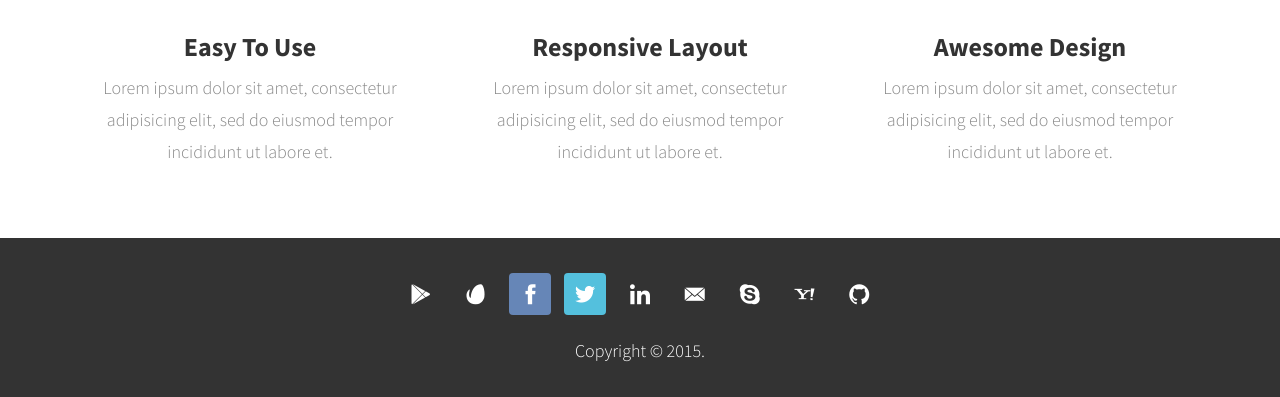
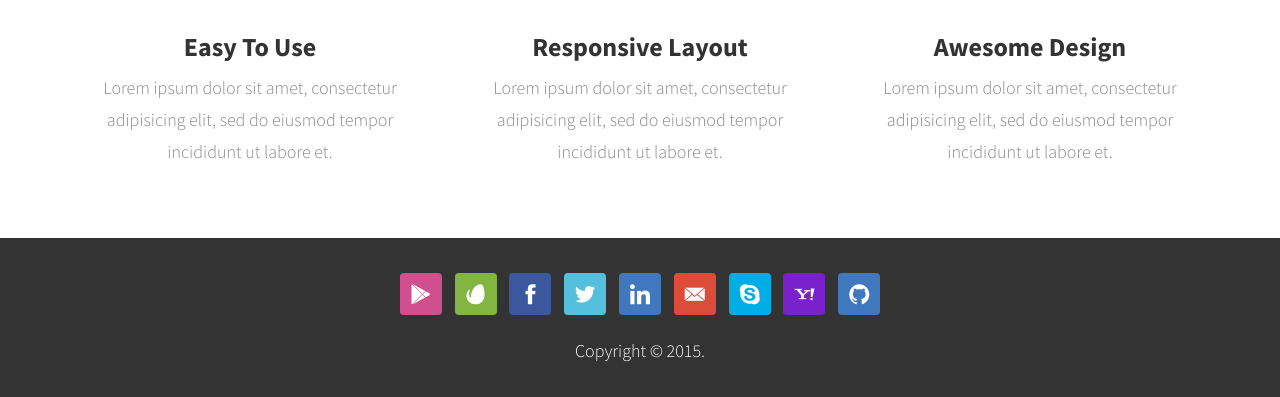
Before and after one commit to tankvn/tankvn.github.io, a PHP site: page / in a window 1280 px wide. Shown: the part 900-1297 px from the top of the page. Run offline with PHP 8.4, Linux system fonts and the light colour scheme; some web fonts are replaced.

Commit message:
button social color

```diff
--- a/assets/css/buttons.css
+++ b/assets/css/buttons.css
@@ -65,6 +65,12 @@
 }
 .social:hover { color: #fff; background: #888; }
 
-.social-facebook { background: #6686b7; }
+.social-googleplay { background: #d0508f ; }
+.social-facebook { background: #3b579d; }
 .social-twitter { background: #54c0dd; }
-.social-pinterest { background: #ff5e63; }
+.social-envato { background: #82b541; }
+.social-github { background: #4078c0; }
+.social-linkedin { background: #4078c0; }
+.social-mail { background: #dd4b39; }
+.social-skype { background: #00ade5 ; }
+.social-yahoo { background: #7921cb; }
```
Lines whose indentation alone changed are shown as unchanged.
